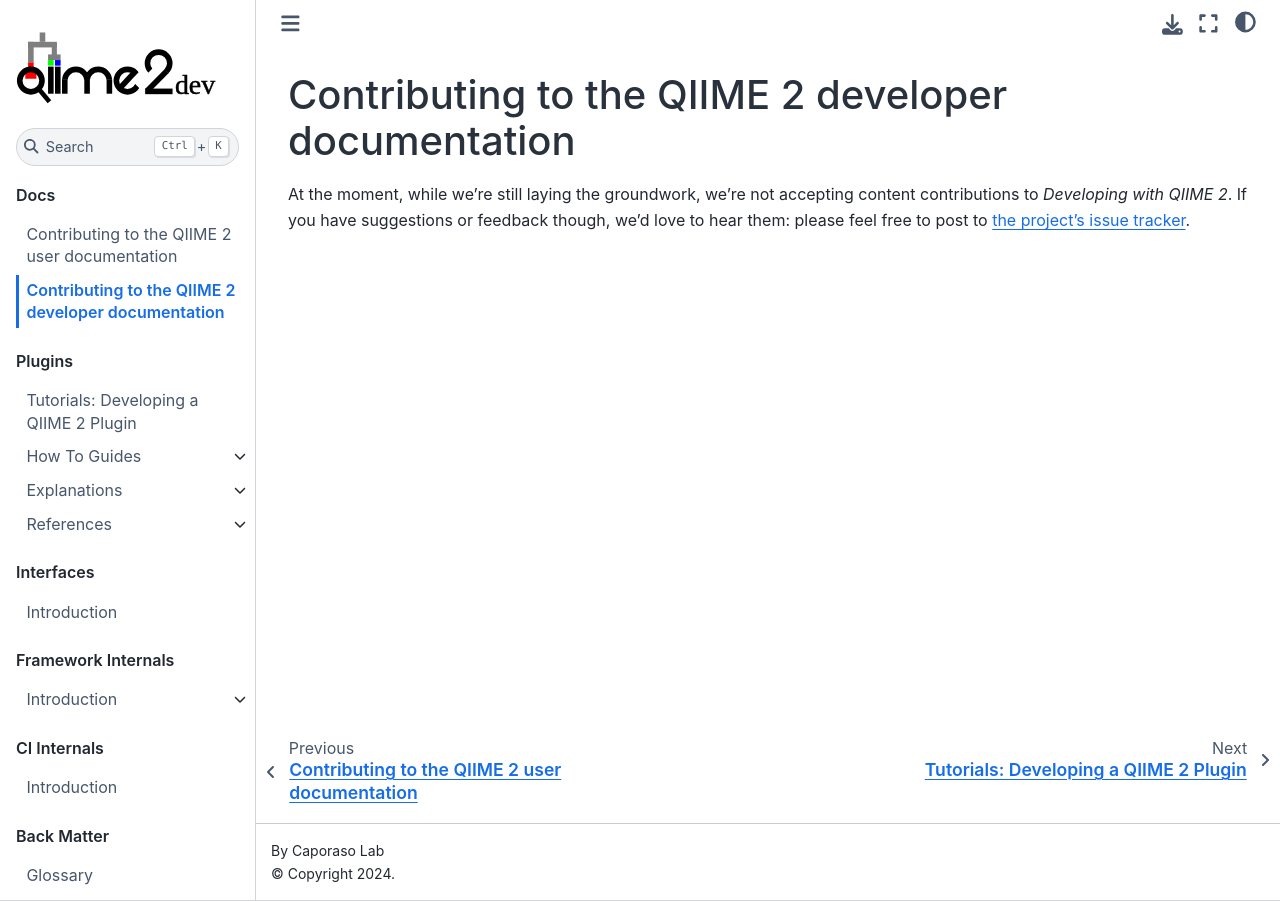
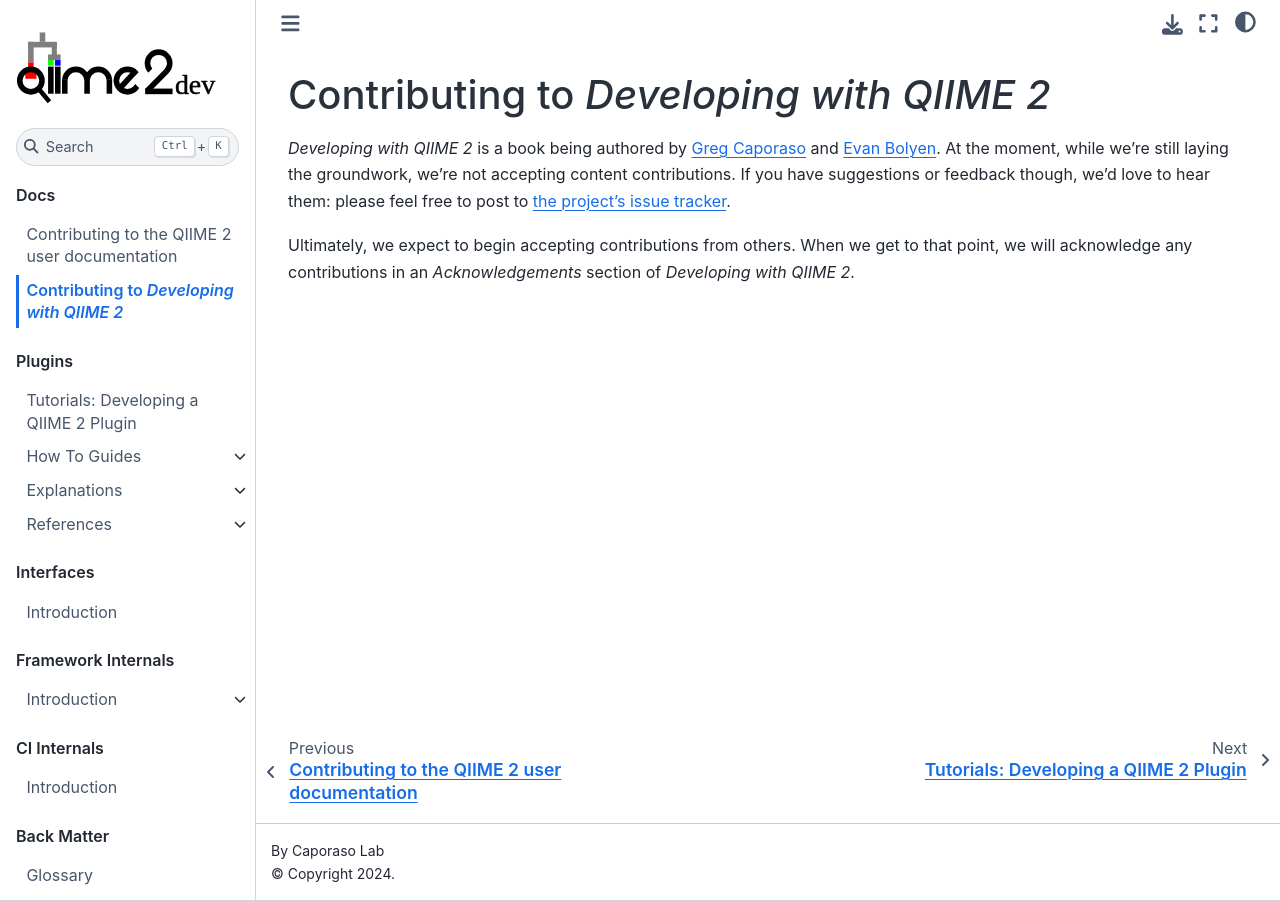
Before and after one commit to caporaso-lab/developing-with-qiime2, a Jupyter Book: the page built from book/docs/developer-documentation.md, in a window 1280 px wide. Built offline with Jupyter Book 1.0.4 settings and Sphinx 7.4.7 and the Sphinx Book theme 1.1.4, drawn with Linux system fonts in a browser that asks for light colours.

Commit message:
add authorship note to developer-documentation.md

```diff
--- a/book/docs/developer-documentation.md
+++ b/book/docs/developer-documentation.md
@@ -1,4 +1,8 @@
-# Contributing to the QIIME 2 developer documentation
+# Contributing to *Developing with QIIME 2*
 
-At the moment, while we're still laying the groundwork, we're not accepting content contributions to *Developing with QIIME 2*.
+*Developing with QIIME 2* is a book being authored by [Greg Caporaso](https://github.com/gregcaporaso) and [Evan Bolyen](https://github.com/ebolyen).
+At the moment, while we're still laying the groundwork, we're not accepting content contributions.
 If you have suggestions or feedback though, we'd love to hear them: please feel free to post to [the project's issue tracker](https://github.com/caporaso-lab/developing-with-qiime2/issues).
+
+Ultimately, we expect to begin accepting contributions from others.
+When we get to that point, we will acknowledge any contributions in an *Acknowledgements* section of *Developing with QIIME 2*.
```
